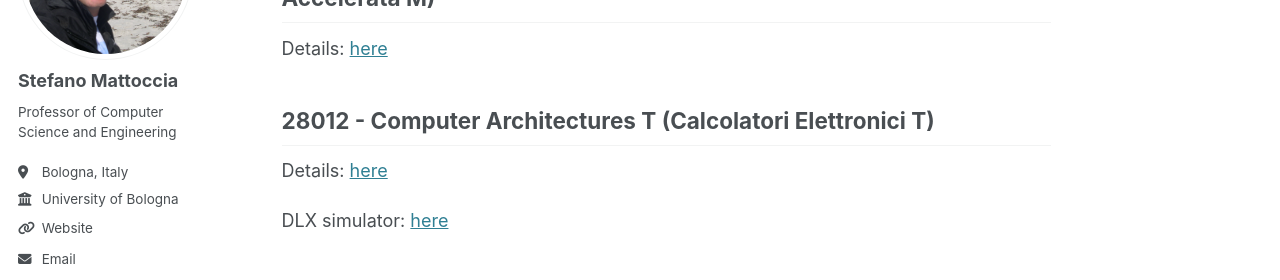
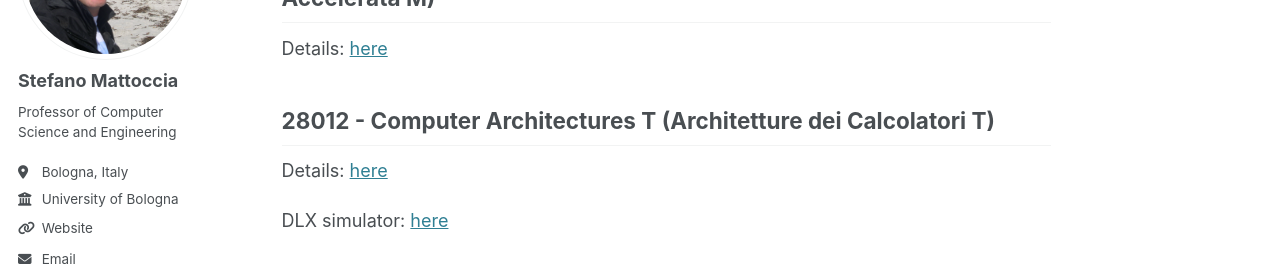
Before and after one commit to stefanomattoccia/stefanomattoccia.github.io, a Jekyll site: the page built from _pages/teaching.md, in a window 1280 px wide and 971 px high. Shown: the part 221-501 px from the top of the window. Built offline with Jekyll 4.4.1, drawn with Linux system fonts in a browser that asks for light colours; some web fonts are replaced.

```diff
--- a/_pages/teaching.md
+++ b/_pages/teaching.md
@@ -11,14 +11,14 @@ Academic Year 2025/2026
 
 B8563 - Accelerated Computing M (Sistemi di Elaborazione Accelerata M)
 ------
-Details: [here](https://www.unibo.it/en/study/course-units-transferable-skills-moocs/course-unit-catalogue/course-unit/2025/543027)
+Details: [here](https://www.unibo.it/it/studiare/dottorati-master-specializzazioni-e-altra-formazione/insegnamenti/insegnamento/2026/543027)
 
-28012 - Computer Architectures T (Calcolatori Elettronici T)
+28012 - Computer Architectures T (Architetture dei Calcolatori T)
 ------
-Details: [here](https://www.unibo.it/en/study/course-units-transferable-skills-moocs/course-unit-catalogue/course-unit/2025/434701)
+Details: [here](https://www.unibo.it/it/studiare/dottorati-master-specializzazioni-e-altra-formazione/insegnamenti/insegnamento/2026/543017)
 
 DLX simulator: [here](http://dlx-simulator.disi.unibo.it/simulator/dlx)
 
 88146 - Fundamentals of Computer Programming P2 (Fondamenti di Informatica P2)
 ------
-Details: [here](https://www.unibo.it/en/study/course-units-transferable-skills-moocs/course-unit-catalogue/course-unit/2025/498976)
+Details: [here](https://www.unibo.it/it/studiare/dottorati-master-specializzazioni-e-altra-formazione/insegnamenti/insegnamento/2026/498976)
```
